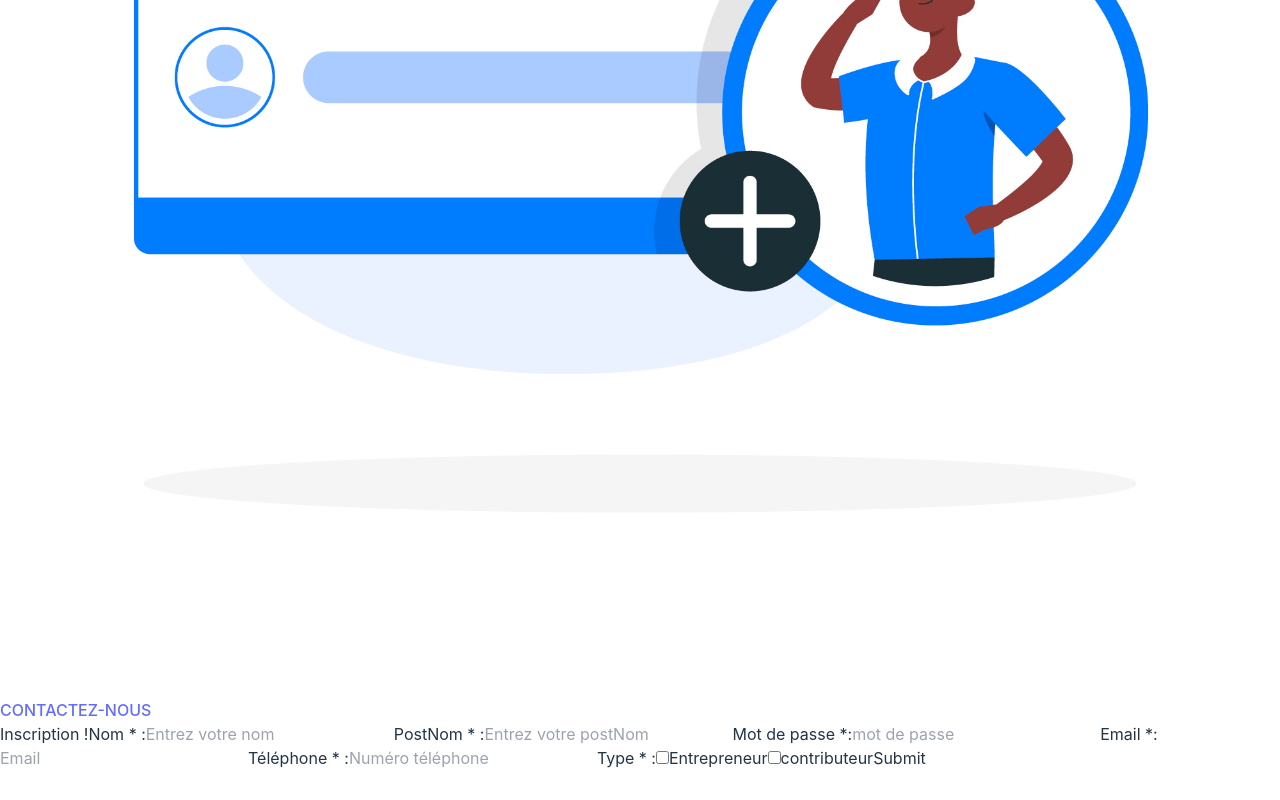
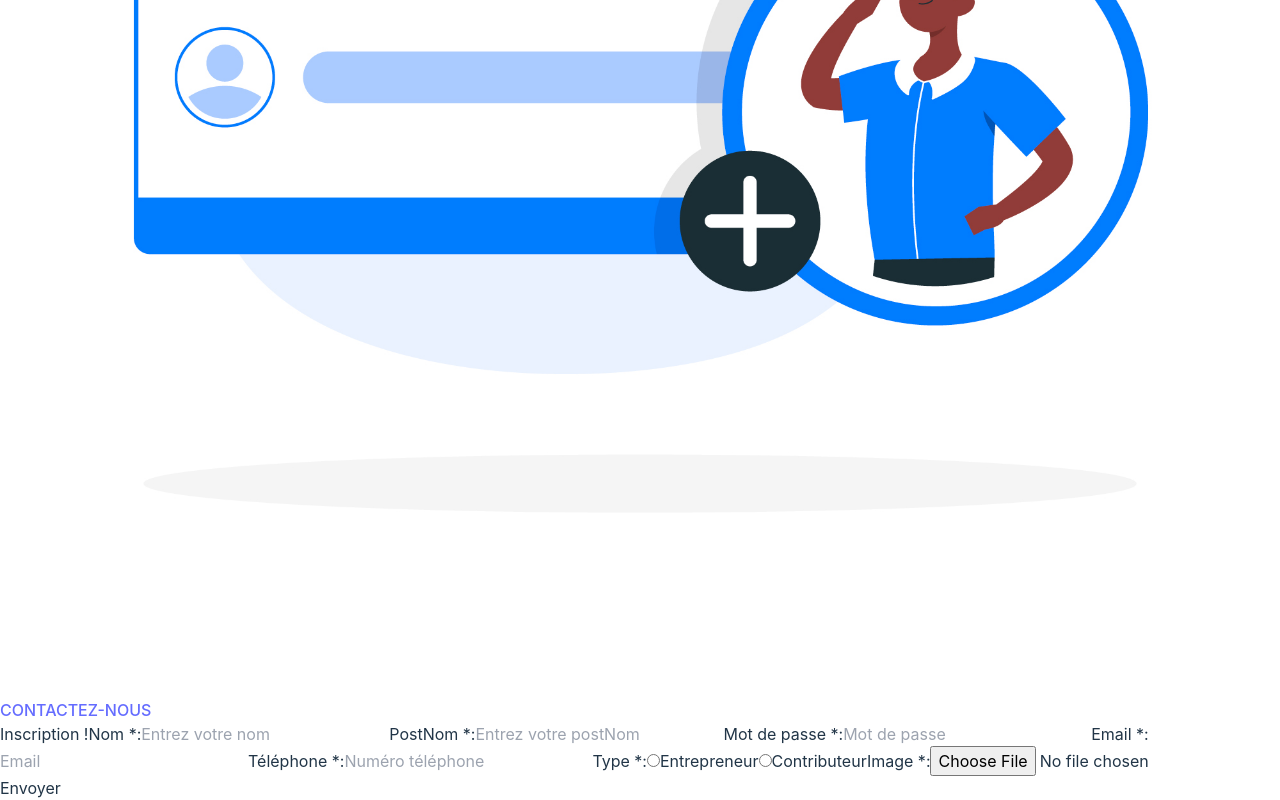
Before and after one commit to Jumvi/apllicatiionElanga, a React (Vite) app: page /creationCompte in a window 1280 px wide. Shown: the part 582-1382 px from the top of the page. Before the commit the page ends 1352 px from the top, so only its background shows below. Built offline with nearby package versions, Linux system fonts and the light colour scheme.

Commit message:
feat: add a create account logical

```diff
--- a/src/pages/creationCompte.jsx
+++ b/src/pages/creationCompte.jsx
@@ -1,43 +1,76 @@
-import React from 'react'
-import Header from '../components/Header'
-import Footer from '../components/footer';
+import React from 'react';
 import { useForm } from 'react-hook-form';
 import { Link } from 'react-router-dom';
-import pik from '../assets/create.jpg'
+import pik from '../assets/create.jpg';
+import axios from 'axios';
+import { useNavigate } from 'react-router-dom';
 
 export default function CreationCompte() {
-  const    {
-    register ,
-    handleSubmit ,
-    formState : { errors } ,
-  }  =  useForm ( ) ;
+  const navigate = useNavigate();
+  const { register, handleSubmit, formState: { errors } } = useForm();
 
-  const submit =(data)=>{
-    console.log(data);
+  const api = 'http://localhost:3000/users';
+
+  const submit = async (data) => {
+    try {
+      const formData = new FormData();
+      formData.append('nom', data.nom);
+      formData.append('postNom', data.postNom);
+      formData.append('password', data.password);
+      formData.append('email', data.email);
+      formData.append('telephone', data.telephone);
+      formData.append('type', data.type);
+      formData.append('profilImage', data.profilImage[0]);
+
+      const response = await axios.post(api, formData, {
+        headers: {
+          'Content-Type': 'multipart/form-data',
+        },
+      });
+
+      const { success, token } = response.data;
+
+      if (success !== true) {
+        return alert('Erreur ouverture compte');
       }
+
+      localStorage.setItem('token', token);
+      navigate('/connexion');
+    } catch (error) {
+      console.error('Erreur lors de la création du compte:', error);
+      alert('Erreur ouverture compte');
+    }
+  };
+
   return (
-    <div className='flex flex-col  m-5'>
-        <div className='flex gap-10  self-center m-20   '>
-          <div className='self-center flex flex-col '>
-            <img src= {pik} alt="create_acount"  className='w-[30rem]'/>
-            <span className=' '><Link to='/contact' className='text-xl font-semibold text-black m-5 self-center'>CONTACTEZ-NOUS</Link></span>
+    <div className='flex flex-col m-5'>
+      <div className='flex gap-10 self-center m-20'>
+        <div className='self-center flex flex-col'>
+          <img src={pik} alt="create_acount" className='w-[30rem]' />
+          <span className='mt-5'>
+            <Link to='/contact' className='text-xl font-semibold text-black'>
+              CONTACTEZ-NOUS
+            </Link>
+          </span>
         </div>
-          <form className=' flex flex-col text-2xl w-[40rem] m-10 shadow-2xl  p-6' onSubmit={handleSubmit(submit)}>
-              <label className='self-center p-2 mb-2 text-xl font-semibold' >Inscription !</label>
+        <form className='flex flex-col text-2xl w-[40rem] m-10 shadow-2xl p-6' onSubmit={handleSubmit(submit)}>
+          <label className='self-center p-2 mb-2 text-xl font-semibold'>Inscription !</label>
           <label className='font-normale border mb-2 p-3 rounded bg-white self-center w-[25rem] mt-10'>
-                Nom <span className='text-red-400'>*</span> :
-                <input {...register('nom',{required:true})} placeholder='Entrez votre nom' className='text-sm p-2 font-normal focus:outline-none  rounded-md p-2' />
-                {errors.nom && <p> name is required.</p>}
+            Nom <span className='text-red-400'>*</span>:
+            <input {...register('nom', { required: true })} placeholder='Entrez votre nom' className='text-sm p-2 font-normal focus:outline-none rounded-md' />
+            {errors.nom && <p className='text-red-600'>Nom est requis.</p>}
           </label>
 
-              <label className='font-normale border mb-5 p-3 rounded bg-white self-center w-[25rem] mt-10' >
-                  PostNom <span className='text-red-400'>*</span> :
-                  <input {...register('lastName',{required:true})} placeholder='Entrez votre postNom' className='text-sm p-2 font-normal focus:outline-none  rounded-md p-2' />
-                  {errors.lastName && <p> lastName is required.</p>}
+          <label className='font-normale border mb-5 p-3 rounded bg-white self-center w-[25rem] mt-10'>
+            PostNom <span className='text-red-400'>*</span>:
+            <input {...register('postNom', { required: true })} placeholder='Entrez votre postNom' className='text-sm p-2 font-normal focus:outline-none rounded-md' />
+            {errors.postNom && <p className='text-red-600'>PostNom est requis.</p>}
           </label>
-              <label className='font-normale border mb-2 p-3 rounded bg-white self-center w-[25rem] mt-10' >
+
+          <label className='font-normale border mb-2 p-3 rounded bg-white self-center w-[25rem] mt-10'>
             Mot de passe <span className='text-red-400'>*</span>:
             <input
+              type='password'
               {...register('password', {
                 required: true,
                 pattern: {
@@ -45,13 +78,13 @@ export default function CreationCompte() {
                   message: 'Le mot de passe doit commencer par une majuscule, contenir au moins un chiffre et avoir une longueur minimale de 8 caractères.'
                 }
               })}
-                placeholder='mot de passe'
-                className='text-sm p-2 font-normal focus:outline-none  rounded-md p-2'
+              placeholder='Mot de passe'
+              className='text-sm p-2 font-normal focus:outline-none rounded-md'
             />
-                {errors.password && <p> password is required.</p>}
+            {errors.password && <p className='text-red-600'>Mot de passe est requis.</p>}
           </label>
 
-              <label className='font-normale border mb-3 p-3 rounded bg-white self-center w-[25rem] mt-10' >
+          <label className='font-normale border mb-3 p-3 rounded bg-white self-center w-[25rem] mt-10'>
             Email <span className='text-red-400'>*</span>:
             <input
               {...register('email', {
@@ -62,39 +95,53 @@ export default function CreationCompte() {
                 }
               })}
               placeholder='Email'
-                  className='text-sm p-2 font-normal focus:outline-none  rounded-md p-2'
+              className='text-sm p-2 font-normal focus:outline-none rounded-md'
             />
-                {errors.email && <p> email is required.</p>}
+            {errors.email && <p className='text-red-600'>Email est requis.</p>}
           </label>
-              <label className='font-normale border mb-2 p-3 rounded bg-white self-center w-[25rem] mt-10' >
-                Téléphone <span className='text-red-400'>*</span> :
+
+          <label className='font-normale border mb-2 p-3 rounded bg-white self-center w-[25rem] mt-10'>
+            Téléphone <span className='text-red-400'>*</span>:
             <input
-                  {...register('phoneNumber', {
+              {...register('telephone', {
                 required: true,
                 pattern: {
                   value: /^\+243\s?[1-9](?:[\s.-]*\d{2}){4}$/,
                   message: 'Numéro de téléphone invalide'
                 }
               })}
+              type='text'
               placeholder='Numéro téléphone'
-                  className='text-sm font-normal focus:outline-none  rounded-md p-2'
+              className='text-sm font-normal focus:outline-none rounded-md p-2'
             />
-                {errors.phoneNumber && <p> phoneNumber is required.</p>}
+            {errors.telephone && <p className='text-red-600'>Numéro de téléphone est requis.</p>}
           </label>
-              <label className='font-normale border mb-2 p-3 rounded bg-white self-center w-[25rem] mt-10' >
-                Type <span className='text-red-400'>*</span> :
+
+          <label className='font-normale border mb-2 p-3 rounded bg-white self-center w-[25rem] mt-10'>
+            Type <span className='text-red-400'>*</span>:
             <label className='text-sm p-2 font-normal'>
-                <input type="checkbox" {...register('entrepreneur')} className='text-xl p-2 font-normal' />
+              <input type='radio' {...register('type')} className='text-xl p-2 font-normal' value='Entrepreneur' />
               Entrepreneur
             </label>
-              <label className='text-sm p-2 font-normal '>
-                <input type="checkbox" {...register('contributeur')} className='text-xl font-normal'/>
-                contributeur
+            <label className='text-sm p-2 font-normal'>
+              <input type='radio' {...register('type')} className='text-xl font-normal' value='Contributeur' />
+              Contributeur
             </label>
           </label>
-            <input type="submit" placeholder='Envoyer' className='bg-lime-400 text-white w-96 h-10 rounded mb-2  cursor-pointer self-center mt-10'   />
+
+          <label className='font-normale border mb-2 p-3 rounded bg-white self-center w-[25rem] mt-10'>
+            Image <span className='text-red-400'>*</span>:
+            <input
+              type='file'
+              {...register('profilImage', { required: true })}
+              className='text-sm font-normal focus:outline-none rounded-md p-2'
+            />
+            {errors.image && <p className='text-red-600'>Image est requise.</p>}
+          </label>
+
+          <input type='submit' value='Envoyer' className='bg-lime-400 text-white w-96 h-10 rounded mb-2 cursor-pointer self-center mt-10' />
         </form>
       </div>
     </div>
-  )
+  );
 }
```
Lines whose indentation alone changed are shown as unchanged.
